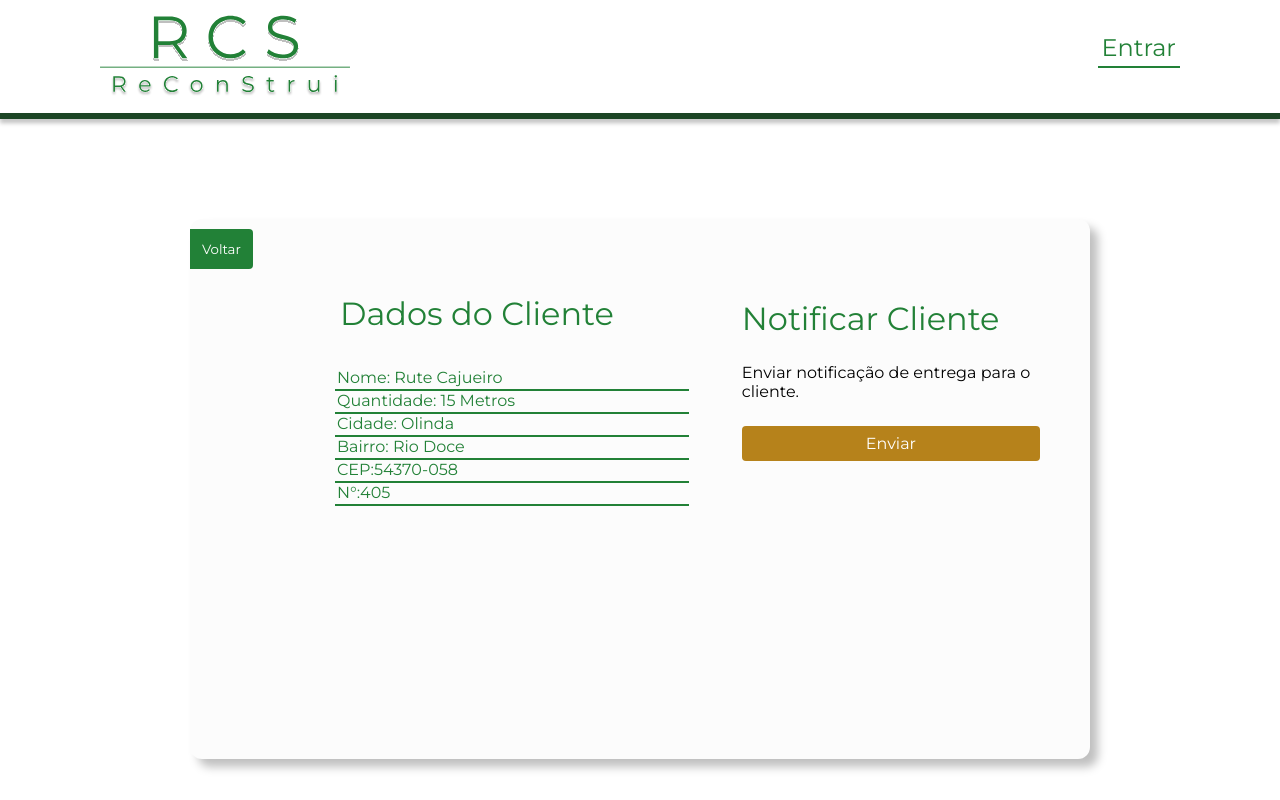
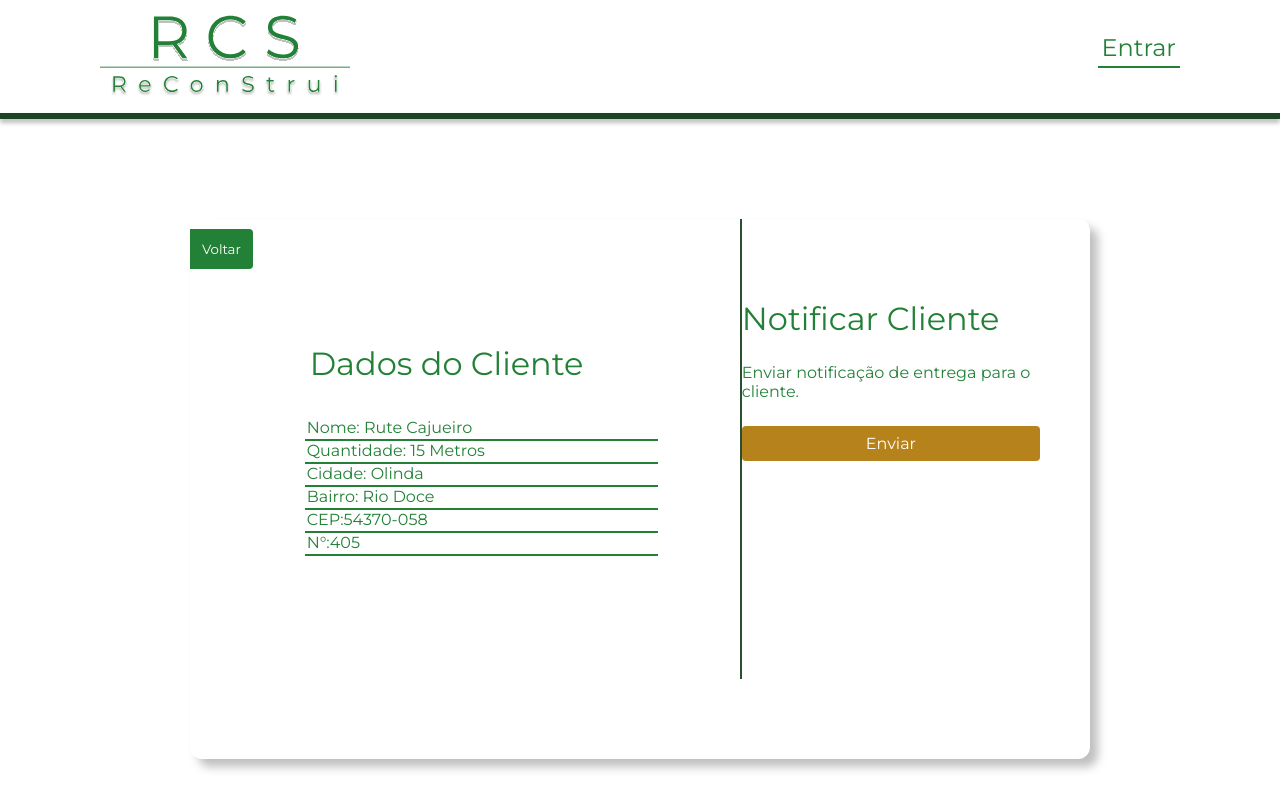
Before and after one commit to willembd/ReConStrui, a React (Vite) app: page /confirmacaoentrega in a window 1280 px wide. Shown: the top 800 px of the page. Built offline with nearby package versions, Linux system fonts and the light colour scheme.

Commit message:
feat: style confirmação entrega e orcamento empresa

```diff
--- a/src/Pages/ConfirmacaoEntrega/confirmacaoEntrega.jsx
+++ b/src/Pages/ConfirmacaoEntrega/confirmacaoEntrega.jsx
@@ -1,11 +1,10 @@
-import React from "react";
 import * as S from "../ConfirmacaoEntrega/confirmacaoEntregaStyle.js";
 import ButtonMod from "../../Componentes/ButtonModelo/buttonModelo.jsx";
 import { useNavigate } from "react-router-dom";
 import NavBar from "../../Componentes/NavBar/navbar.jsx";
 import Footer from "../../Componentes/Footer/footer.jsx";
 import CampoDados from "../../Componentes/CampoDados/campoDados.jsx";
-import Input from "../../Componentes/Input/input.jsx";
+import { Barra } from "../../Componentes/carrosselCards/modalCards/modalCards.js";
 
 export default function ConfirmacaoEntrega() {
     const navigation = useNavigate();
@@ -36,15 +35,14 @@ export default function ConfirmacaoEntrega() {
                             </div>
                         </S.Campos>
 
+                        <Barra></Barra>
+
                         <S.Dados>
                             <S.Titulo>
                                 <h4>Notificar Cliente</h4>
                             </S.Titulo>
 
-                            <p>
-                                Enviar notificação de
-                                entrega para o cliente.
-                            </p>
+                            <p>Enviar notificação de entrega para o cliente.</p>
 
                             <ButtonMod text="Enviar" />
                         </S.Dados>
--- a/src/Pages/ConfirmacaoEntrega/confirmacaoEntregaStyle.js
+++ b/src/Pages/ConfirmacaoEntrega/confirmacaoEntregaStyle.js
@@ -11,7 +11,6 @@ export const Caixa = styled.div`
 `;
 
 export const Modal = styled.div`
-    background-color: #fcfcfc;
     color: black;
     width: 900px;
     height: 540px;
@@ -28,7 +27,7 @@ export const Modal = styled.div`
 export const ModalContainer = styled.div`
     display: flex;
     width: 100%;
-    justify-content: space-around;
+    justify-content: center;
 `;
 
 export const Button = styled.button`
@@ -48,15 +47,15 @@ export const ButtonContainer = styled.div`
 
 export const Campos = styled.div`
     display: flex;
-    flex-direction:column;
-    justify-content:flex-start;
+    flex-direction: column;
+    justify-content: flex-start;
     align-items: center;
     width: 500%;
-    height: 540px;
+    height: 300px;
     border-radius: 12px 0px 0px 12px;
-    margin-top:10px;
-    gap:20px;
-
+    margin-top: 60px;
+    gap: 20px;
+    margin-right: 50px;
 `;
 
 export const Titulo = styled.h1`
@@ -70,14 +69,15 @@ export const Dados = styled.div`
     gap: 25px;
     margin-right: 50px;
     margin-top: 50px;
+    color: #228137;
 `;
 
 export const Titulo1 = styled.h1`
     color: #228137;
     margin-top: 60px;
     margin-right: 70px;
-    display:flex;
-    padding-left:10px;
-    padding:5px;
-    margin-bottom:30px;
+    display: flex;
+    padding-left: 10px;
+    padding: 5px;
+    margin-bottom: 30px;
 `;
--- a/src/Pages/OrcamentosEmpresa/orcamentosEmpresa.jsx
+++ b/src/Pages/OrcamentosEmpresa/orcamentosEmpresa.jsx
@@ -6,6 +6,7 @@ import NavBar from "../../Componentes/NavBar/navbar.jsx";
 import Footer from "../../Componentes/Footer/footer.jsx";
 import CampoDados from "../../Componentes/CampoDados/campoDados.jsx";
 import Input from "../../Componentes/Input/input.jsx";
+
 
 export default function OrcamentosEmpresa() {
     const navigation = useNavigate();
--- a/src/Pages/OrcamentosEmpresa/orcamentosEmpresaStyle.js
+++ b/src/Pages/OrcamentosEmpresa/orcamentosEmpresaStyle.js
@@ -48,15 +48,15 @@ export const ButtonContainer = styled.div`
 
 export const Campos = styled.div`
     display: flex;
-    flex-direction:column;
-    justify-content:flex-start;
+    flex-direction: column;
+    justify-content: flex-start;
     align-items: center;
     width: 500%;
-    height: 540px;
+    height: 600px;
     border-radius: 12px 0px 0px 12px;
-    margin-top:10px;
-    gap:20px;
-
+    margin-top: 10px;
+    gap: 20px;
+    margin-right: 50px;
 `;
 
 export const Titulo = styled.h1`
@@ -76,8 +76,8 @@ export const Titulo1 = styled.h1`
     color: #228137;
     margin-top: 60px;
     margin-right: 70px;
-    display:flex;
-    padding-left:10px;
-    padding:5px;
-    margin-bottom:30px;
+    display: flex;
+    padding-left: 10px;
+    padding: 5px;
+    margin-bottom: 30px;
 `;
```
